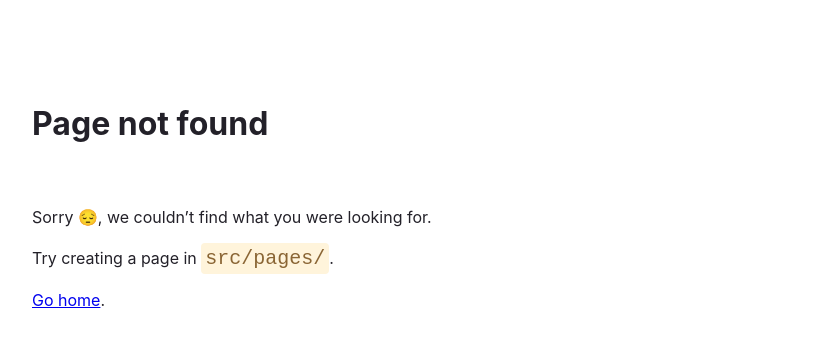
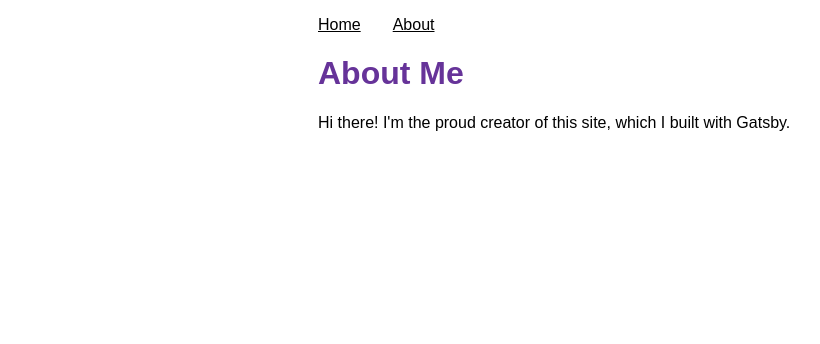
Before and after one commit to horisawak/gatsby-sample1, a Gatsby site: page /about in a window 1280 px wide. Before the commit this address had no page. Shown: the whole page, without its empty margins (72-892 px from the left). Built offline with nearby package versions, Linux system fonts and the light colour scheme; Gatsby itself is replaced by a stand-in of ours.

Commit message:
チュートリアル2終了 ・コンポーネント追加 ・CSSコンポーネント適用

```diff
--- /dev/null
+++ b/src/components/layout.module.css
@@ -0,0 +1,19 @@
+.container {
+  margin: auto;
+  max-width: 500px;
+  font-family: sans-serif;
+}
+.heading {
+  color: rebeccapurple;
+}
+.nav_links {
+  display: flex;
+  list-style: none;
+  padding-left: 0;
+}
+.nav_link_item {
+  padding-right: 2rem;
+}
+.nav_link_text {
+  color: black;
+}
--- /dev/null
+++ b/src/components/layout.module.css.d.ts
@@ -0,0 +1,5 @@
+export const container: string
+export const heading: string
+export const nav_links: string
+export const nav_link_item: string
+export const nav_link_text: string
--- /dev/null
+++ b/src/components/layout.tsx
@@ -0,0 +1,30 @@
+import * as React from 'react'
+import { ReactNode } from 'react'
+import { Link } from 'gatsby'
+import * as styles from './layout.module.css'
+
+const Layout = ({ pageTitle, children }: {
+  pageTitle: string;
+  children: ReactNode;
+}) => {
+  return (
+    <div className={styles.container}>
+      <nav>
+        <ul className={styles.nav_links}>
+          <li className={styles.nav_link_item}>
+            <Link to="/" className={styles.nav_link_text}>Home</Link>
+          </li>
+          <li className={styles.nav_link_item}>
+            <Link to="/about" className={styles.nav_link_text}>About</Link>
+          </li>
+        </ul>
+      </nav>
+      <main>
+        <h1 className={styles.heading}>{pageTitle}</h1>
+        {children}
+      </main>
+    </div>
+  )
+}
+
+export default Layout
--- /dev/null
+++ b/src/pages/about.tsx
@@ -0,0 +1,15 @@
+import * as React from 'react'
+import { Link } from 'gatsby'
+import Layout from '../components/layout'
+
+const AboutPage = () => {
+  return (
+    <Layout pageTitle="About Me">
+      <p>Hi there! I'm the proud creator of this site, which I built with Gatsby.</p>
+    </Layout>
+  )
+}
+
+export const Head = () => <title>About Me</title>
+
+export default AboutPage
```
Also changed, not shown: src/pages/index.tsx (+18 -2 lines).
